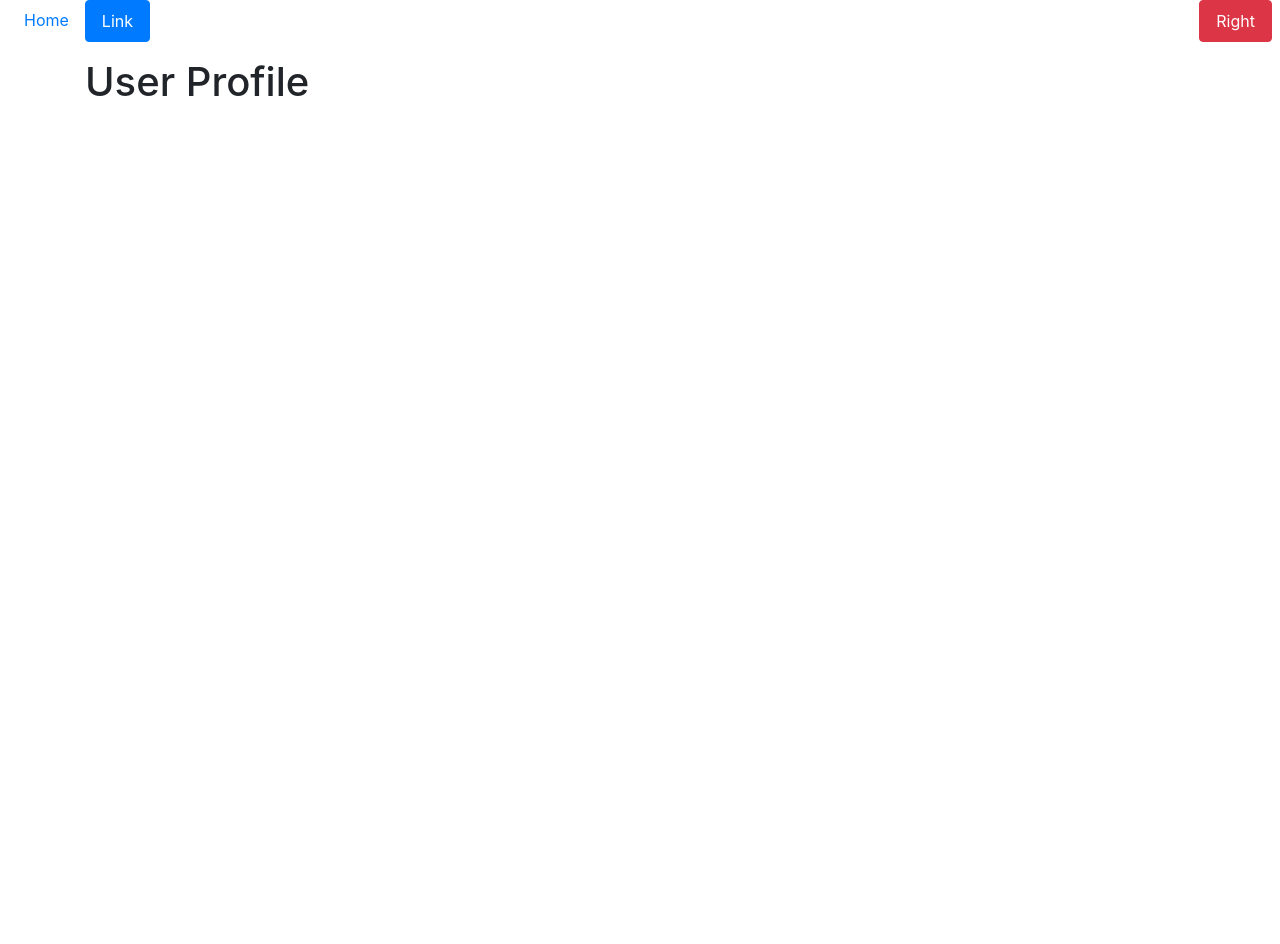
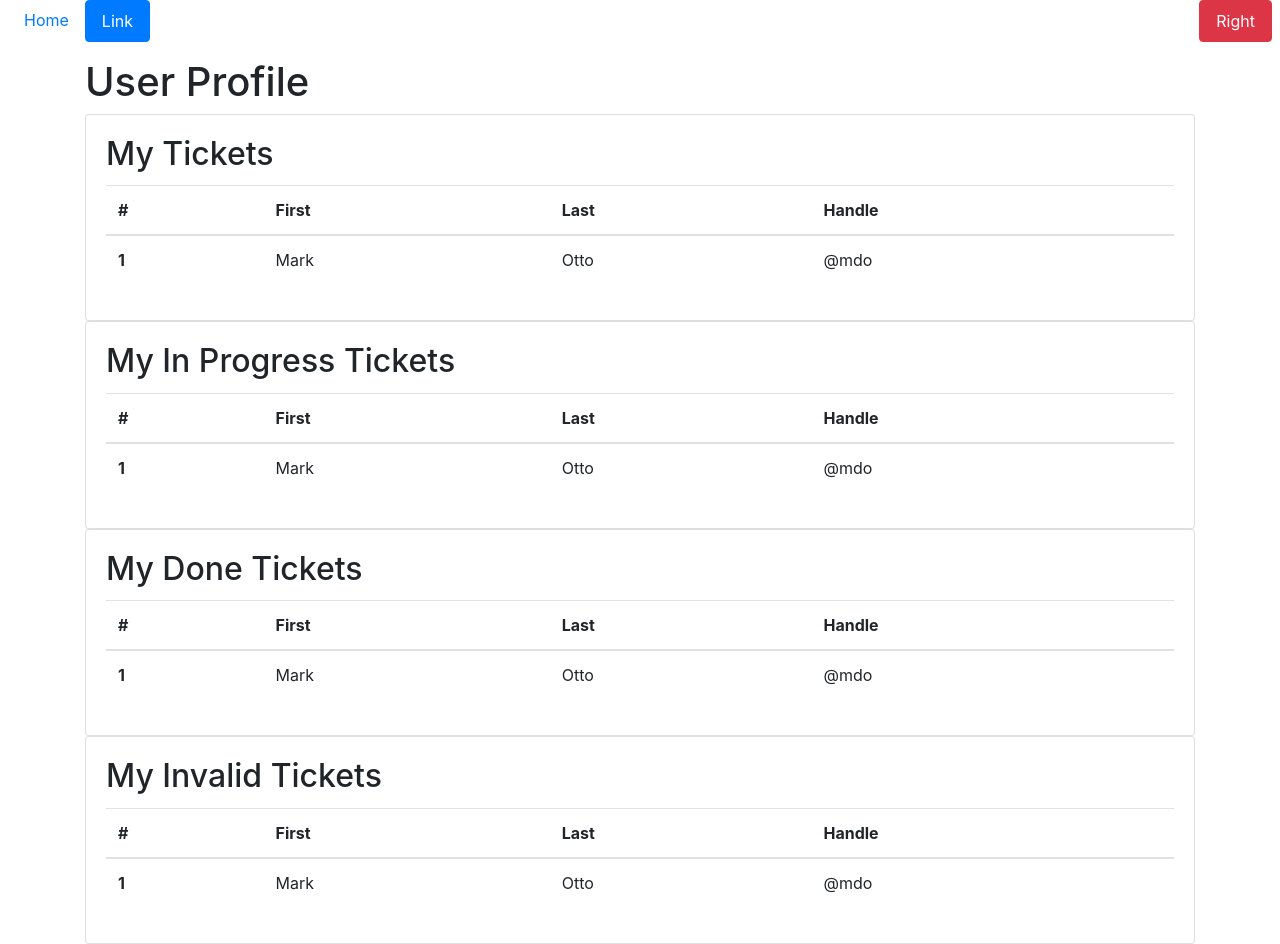
Before and after one commit to luisfff29/bugtracker, a Django app: page /user/1/ in a window 1280 px wide. Before the commit the page ends 96 px from the top, so only its background shows below. Run offline with Django 3.2, Linux system fonts and the light colour scheme; some libraries are stand-ins or nearby versions.

Commit message:
add submit and invalid tickets pages

```diff
--- a/bug_ticket/urls.py
+++ b/bug_ticket/urls.py
@@ -4,6 +4,8 @@ from bug_ticket import views
 urlpatterns = [
     path('', views.main),
     path('ticket/<int:id>/', views.details),
+    path('ticket/submit/', views.create_ticket),
+    path('ticket/invalid/', views.invalid_ticket),
     path('user/<str:name>/', views.user_profile),
     path('edit/<int:id>/', views.edit),
     path('login/', views.login_view),
--- a/bug_ticket/views.py
+++ b/bug_ticket/views.py
@@ -8,6 +8,14 @@ def main(request):
 
 def user_profile(request, name):
     return render(request, 'profile.html')
+
+
+def create_ticket(request):
+    return render(request, 'create_ticket.html')
+
+
+def invalid_ticket(request):
+    return render(request, 'invalid_ticket.html')
 
 
 def details(request, id):
--- /dev/null
+++ b/templates/create_ticket.html
@@ -0,0 +1,5 @@
+<!DOCTYPE html>
+{% extends 'base.html' %}
+{% block body_block %}
+<h1>Create ticket</h1>
+{% endblock %}
--- a/templates/profile.html
+++ b/templates/profile.html
@@ -2,4 +2,96 @@
 {% extends 'base.html' %}
 {% block body_block %}
 <h1>User Profile</h1>
+<div class="card">
+  <div class="card-body">
+    <h5 class="card-title h2">My Tickets</h5>
+    <table class="table">
+      <thead>
+        <tr>
+          <th scope="col">#</th>
+          <th scope="col">First</th>
+          <th scope="col">Last</th>
+          <th scope="col">Handle</th>
+        </tr>
+      </thead>
+      <tbody>
+        <tr>
+          <th scope="row">1</th>
+          <td>Mark</td>
+          <td>Otto</td>
+          <td>@mdo</td>
+        </tr>
+      </tbody>
+    </table>
+  </div>
+</div>
+<div class="card">
+  <div class="card-body">
+    <h5 class="card-title h2">My In Progress Tickets</h5>
+    <table class="table">
+      <thead>
+        <tr>
+          <th scope="col">#</th>
+          <th scope="col">First</th>
+          <th scope="col">Last</th>
+          <th scope="col">Handle</th>
+        </tr>
+      </thead>
+      <tbody>
+        <tr>
+          <th scope="row">1</th>
+          <td>Mark</td>
+          <td>Otto</td>
+          <td>@mdo</td>
+        </tr>
+      </tbody>
+    </table>
+  </div>
+</div>
+<div class="card">
+  <div class="card-body">
+    <h5 class="card-title h2">My Done Tickets</h5>
+    <table class="table">
+      <thead>
+        <tr>
+          <th scope="col">#</th>
+          <th scope="col">First</th>
+          <th scope="col">Last</th>
+          <th scope="col">Handle</th>
+        </tr>
+      </thead>
+      <tbody>
+        <tr>
+          <th scope="row">1</th>
+          <td>Mark</td>
+          <td>Otto</td>
+          <td>@mdo</td>
+        </tr>
+      </tbody>
+    </table>
+  </div>
+</div>
+<div class="card">
+  <div class="card-body">
+    <h5 class="card-title h2">My Invalid Tickets</h5>
+    <table class="table">
+      <thead>
+        <tr>
+          <th scope="col">#</th>
+          <th scope="col">First</th>
+          <th scope="col">Last</th>
+          <th scope="col">Handle</th>
+        </tr>
+      </thead>
+      <tbody>
+        <tr>
+          <th scope="row">1</th>
+          <td>Mark</td>
+          <td>Otto</td>
+          <td>@mdo</td>
+        </tr>
+      </tbody>
+    </table>
+  </div>
+</div>
 {% endblock %}
```
Also changed, not shown: templates/invalid_ticket.html (added, +27 -0 lines).
